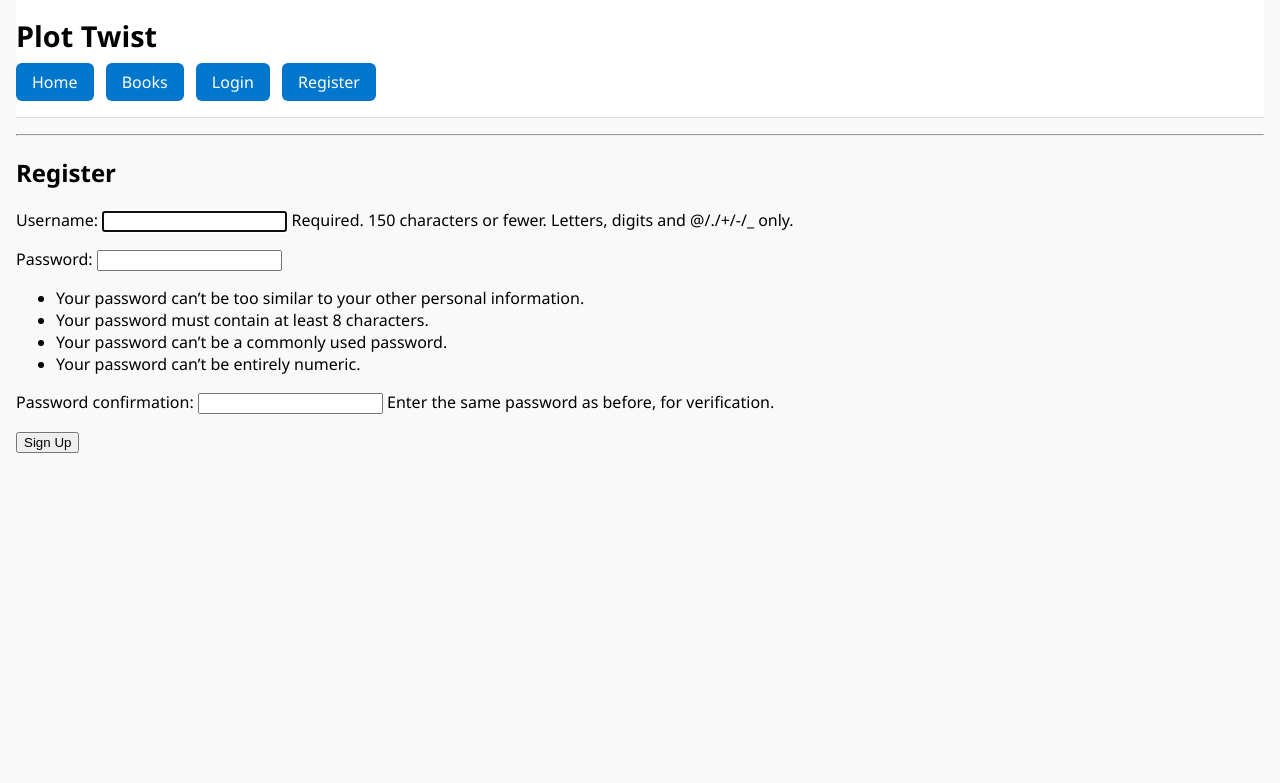
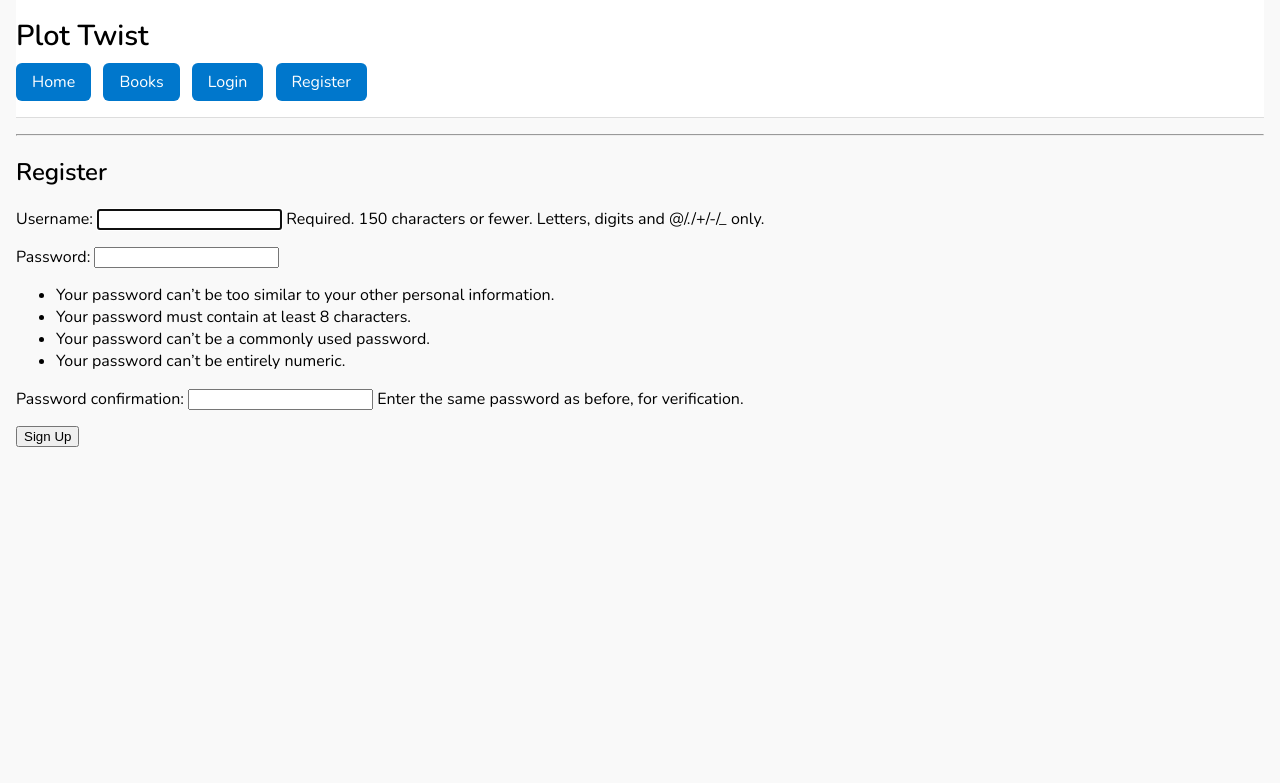
Before and after one commit to CelestineNguyen/CS4750_FinalProject, a Django app: page /register/ in a window 1280 px wide. Shown: the top 783 px of the page. Run offline with Django 5.2, Linux system fonts and the light colour scheme.

Commit message:
Homepage front end updates

```diff
--- a/plot_twist/plotTwist/static/styles.css
+++ b/plot_twist/plotTwist/static/styles.css
@@ -1,7 +1,7 @@
 /* General layout */
 body {
     background-color: #f9f9f9;
-    font-family: 'Segoe UI', sans-serif;
+    font-family: 'Nunito', sans-serif;
     margin: 0;
     padding: 0 1rem;
 }
--- a/plot_twist/plotTwist/templates/base.html
+++ b/plot_twist/plotTwist/templates/base.html
@@ -1,3 +1,7 @@
+<link rel="preconnect" href="https://fonts.googleapis.com">
+<link rel="stylesheet" href="https://fonts.googleapis.com/css2?family=Nunito:wght@300;600&display=swap">
+<link rel="stylesheet" href="https://cdnjs.cloudflare.com/ajax/libs/font-awesome/6.5.0/css/all.min.css">
+
 {% load static %}
 <!DOCTYPE html>
 <html lang="en">
```
Also changed, not shown: plot_twist/plotTwist/templates/home.html (+11 -6 lines).
